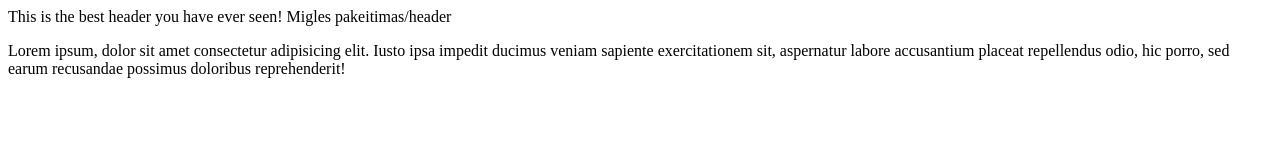
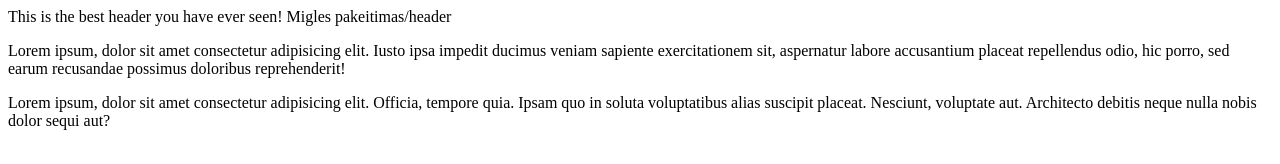
Before and after one commit to cinn4/GIT-praktika, a plain HTML site: page index.html in a window 1280 px wide. Drawn offline with Linux system fonts and the light colour scheme.

Commit message:
Footeris

```diff
--- a/index.html
+++ b/index.html
@@ -8,5 +8,6 @@
 <body>
     <header>This is the best header you have ever seen! Migles pakeitimas/header</header>
 <p>Lorem ipsum, dolor sit amet consectetur adipisicing elit. Iusto ipsa impedit ducimus veniam sapiente exercitationem sit, aspernatur labore accusantium placeat repellendus odio, hic porro, sed earum recusandae possimus doloribus reprehenderit!</p>
+<footer>Lorem ipsum, dolor sit amet consectetur adipisicing elit. Officia, tempore quia. Ipsam quo in soluta voluptatibus alias suscipit placeat. Nesciunt, voluptate aut. Architecto debitis neque nulla nobis dolor sequi aut?</footer>
 </body>
 </html>
```
